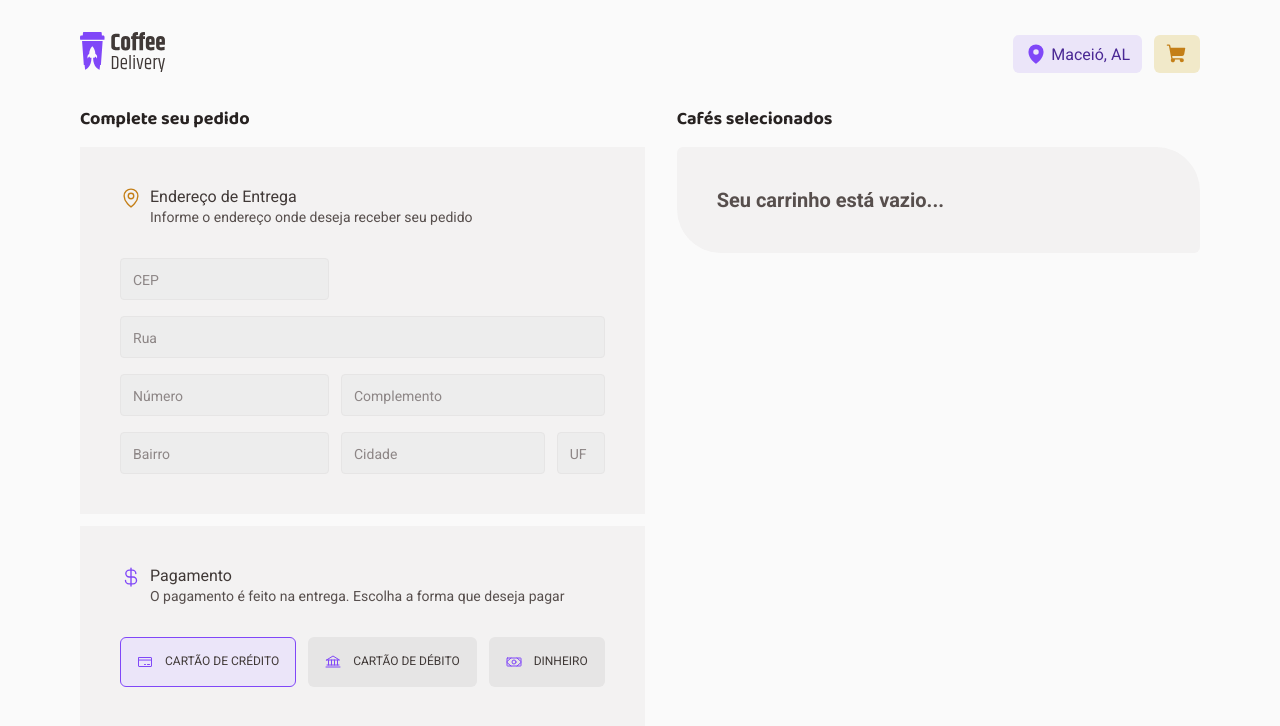
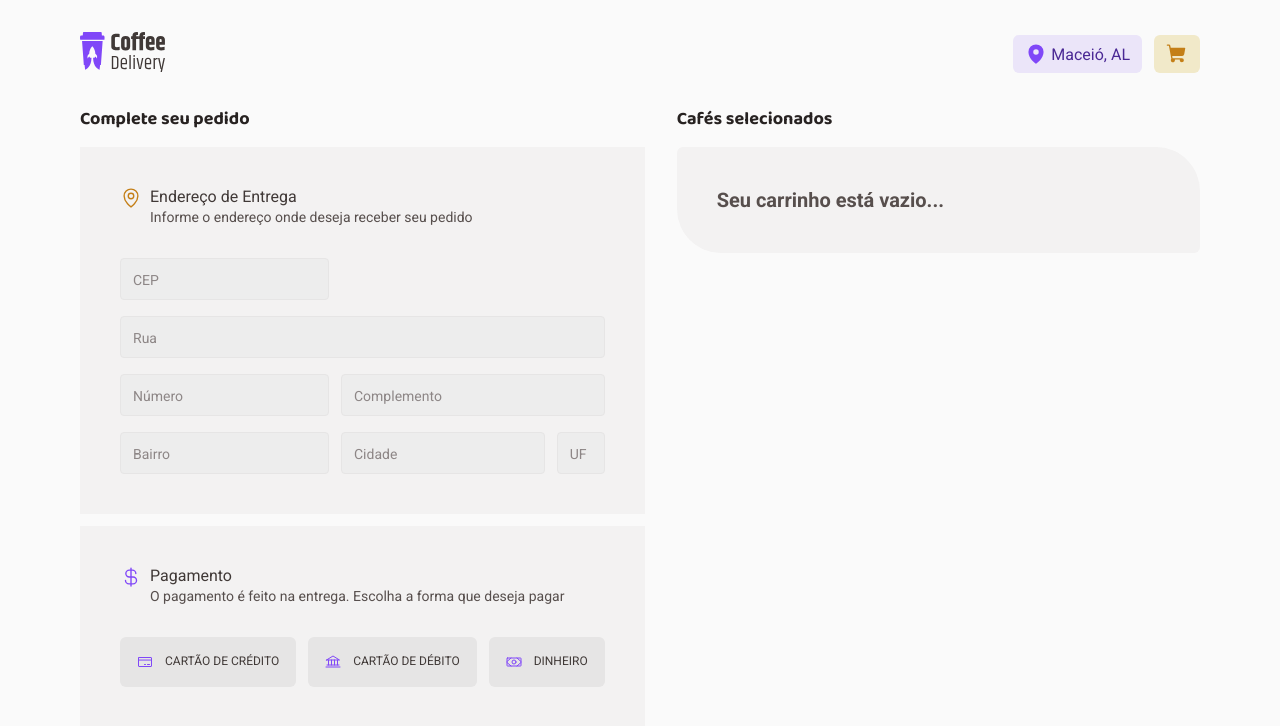
Before and after one commit to Newton-Duarte/coffee-delivery, a React (Vite) app: page /cart in a window 1280 px wide. Shown: the top 726 px of the page. Built offline with nearby package versions, Linux system fonts and the light colour scheme.

Commit message:
feat: implement cart form with react hook form and zod

```diff
--- a/package.json
+++ b/package.json
@@ -12,6 +12,7 @@
   },
   "dependencies": {
     "@hookform/resolvers": "^3.3.4",
+    "@radix-ui/react-radio-group": "^1.1.3",
     "phosphor-react": "^1.4.1",
     "react": "^18.2.0",
     "react-dom": "^18.2.0",
--- a/src/pages/Cart/index.tsx
+++ b/src/pages/Cart/index.tsx
@@ -14,25 +14,52 @@ import { InputNumber } from '../../components/InputNumber'
 import { useState } from 'react'
 import { useCart } from '../../hooks/useCart'
 import { priceFormatter } from '../../utils/formatter'
+import * as zod from 'zod'
 import * as S from './styles'
+import { Controller, useForm } from 'react-hook-form'
+import { zodResolver } from '@hookform/resolvers/zod'
+
+const cartFormSchema = zod.object({
+  cep: zod.string().min(8, 'CEP Inválido'),
+  rua: zod.string().min(1, 'Campo obrigatório'),
+  numero: zod.string().min(1, 'Campo obrigatório'),
+  complemento: zod.string(),
+  bairro: zod.string().min(1, 'Campo obrigatório'),
+  cidade: zod.string().min(1, 'Campo obrigatório'),
+  uf: zod.string().min(1, 'Campo obrigatório'),
+  pagamento: zod.enum(['credit-card', 'debit-card', 'money']),
+})
+
+type CartFormData = zod.infer<typeof cartFormSchema>
 
 export function Cart() {
   const [isSuccess, setIsSuccess] = useState(false)
 
   const {
-    paymentType,
+    control,
+    register,
+    handleSubmit,
+    formState: { errors, isSubmitting },
+  } = useForm<CartFormData>({
+    resolver: zodResolver(cartFormSchema),
+  })
+
+  const {
     totalProducts,
     deliveryFee,
-    updatePaymentType,
     cartProducts,
     updateCartProductQuantity,
     removeProductFromCart,
   } = useCart()
 
+  const createOrder = (data: CartFormData) => {
+    setIsSuccess(true)
+  }
+
   return isSuccess ? (
     <Success />
   ) : (
-    <S.Container>
+    <S.Container onSubmit={handleSubmit(createOrder)}>
       <S.CompleteOrder>
         <Title variant="xs">Complete seu pedido</Title>
         <S.DeliveryAddress>
@@ -45,27 +72,60 @@ export function Cart() {
               </Text>
             </div>
           </S.SectionHeader>
-          <form>
-            <input type="text" placeholder="CEP" />
-            <input type="text" placeholder="Rua" className="form-control" />
+          <section>
+            <input
+              type="text"
+              placeholder="CEP"
+              required
+              {...register('cep')}
+            />
+            {!!errors.cep && (
+              <S.FormHelperText>{errors.cep.message}</S.FormHelperText>
+            )}
+            <input
+              type="text"
+              placeholder="Rua"
+              className="form-control"
+              required
+              {...register('rua')}
+            />
             <S.FormRow>
-              <input type="text" placeholder="Número" />
+              <input
+                type="text"
+                placeholder="Número"
+                required
+                {...register('numero')}
+              />
               <input
                 type="text"
                 placeholder="Complemento"
                 className="form-control"
+                {...register('complemento')}
               />
             </S.FormRow>
             <S.FormRow>
-              <input type="text" placeholder="Bairro" />
+              <input
+                type="text"
+                placeholder="Bairro"
+                required
+                {...register('bairro')}
+              />
               <input
                 type="text"
                 placeholder="Cidade"
                 className="form-control"
+                required
+                {...register('cidade')}
               />
-              <input type="text" placeholder="UF" className="uf" />
+              <input
+                type="text"
+                placeholder="UF"
+                className="uf"
+                required
+                {...register('uf')}
+              />
             </S.FormRow>
-          </form>
+          </section>
         </S.DeliveryAddress>
         <S.Payment>
           <S.SectionHeader>
@@ -77,32 +137,32 @@ export function Cart() {
               </Text>
             </div>
           </S.SectionHeader>
-          <S.PaymentTypes>
-            <S.PaymentButton
-              type="button"
-              onClick={() => updatePaymentType('credit-card')}
-              className={paymentType === 'credit-card' ? 'active' : ''}
+          <Controller
+            control={control}
+            name="pagamento"
+            render={({ field }) => (
+              <S.PaymentTypes
+                value={field.value}
+                onValueChange={field.onChange}
               >
+                <S.PaymentButton value="credit-card">
                   <CreditCard size={16} />
                   Cartão de crédito
                 </S.PaymentButton>
-            <S.PaymentButton
-              type="button"
-              onClick={() => updatePaymentType('debit-card')}
-              className={paymentType === 'debit-card' ? 'active' : ''}
-            >
+                <S.PaymentButton value="debit-card">
                   <Bank size={16} />
                   Cartão de débito
                 </S.PaymentButton>
-            <S.PaymentButton
-              type="button"
-              onClick={() => updatePaymentType('money')}
-              className={paymentType === 'money' ? 'active' : ''}
-            >
+                <S.PaymentButton value="money">
                   <Money size={16} />
                   Dinheiro
                 </S.PaymentButton>
               </S.PaymentTypes>
+            )}
+          />
+          {!!errors.pagamento && (
+            <S.FormHelperText>Informe o tipo de pagamento</S.FormHelperText>
+          )}
         </S.Payment>
       </S.CompleteOrder>
       <S.Order>
@@ -167,7 +227,7 @@ export function Cart() {
                   </Text>
                 </div>
               </S.Total>
-              <S.ConfirmButton type="button" onClick={() => setIsSuccess(true)}>
+              <S.ConfirmButton type="submit" disabled={isSubmitting}>
                 Confirmar Pedido
               </S.ConfirmButton>
             </>
--- a/src/pages/Cart/styles.ts
+++ b/src/pages/Cart/styles.ts
@@ -1,7 +1,8 @@
 import styled from 'styled-components'
 import { BaseButton } from '../../components/BaseButton'
+import * as RadioGroup from '@radix-ui/react-radio-group'
 
-export const Container = styled.div`
+export const Container = styled.form`
   max-width: 70rem;
   margin: 0 auto;
   display: grid;
@@ -17,7 +18,7 @@ export const DeliveryAddress = styled.div`
   margin-top: 1rem;
   margin-bottom: 0.75rem;
 
-  form {
+  section {
     margin-top: 2rem;
 
     input {
@@ -54,6 +55,12 @@ export const FormRow = styled.div`
   margin-top: 1rem;
 `
 
+export const FormHelperText = styled.p`
+  font-size: 0.75rem;
+  color: ${(props) => props.theme.yellowDark};
+  padding: 0.5rem;
+`
+
 export const SectionHeader = styled.div`
   display: flex;
   gap: 0.5rem;
@@ -79,14 +86,14 @@ export const Payment = styled.div`
   }
 `
 
-export const PaymentTypes = styled.div`
+export const PaymentTypes = styled(RadioGroup.Root)`
   display: flex;
   align-items: center;
   gap: 0.75rem;
   margin-top: 2rem;
 `
 
-export const PaymentButton = styled.button`
+export const PaymentButton = styled(RadioGroup.Item)`
   display: flex;
   align-items: flex;
   flex: 1;
@@ -106,11 +113,11 @@ export const PaymentButton = styled.button`
     color: ${(props) => props.theme.purple};
   }
 
-  &:not(:disabled, .active):hover {
+  &:not(:disabled, [data-state='unchecked']):hover {
     background: ${(props) => props.theme.baseHover};
   }
 
-  &.active {
+  &[data-state='checked'] {
     background: ${(props) => props.theme.purpleLight};
     border-color: ${(props) => props.theme.purple};
   }
```
Also changed, not shown: 1 other file (tests, documents, lock files or other folders). Lines whose indentation alone changed are shown as unchanged.
